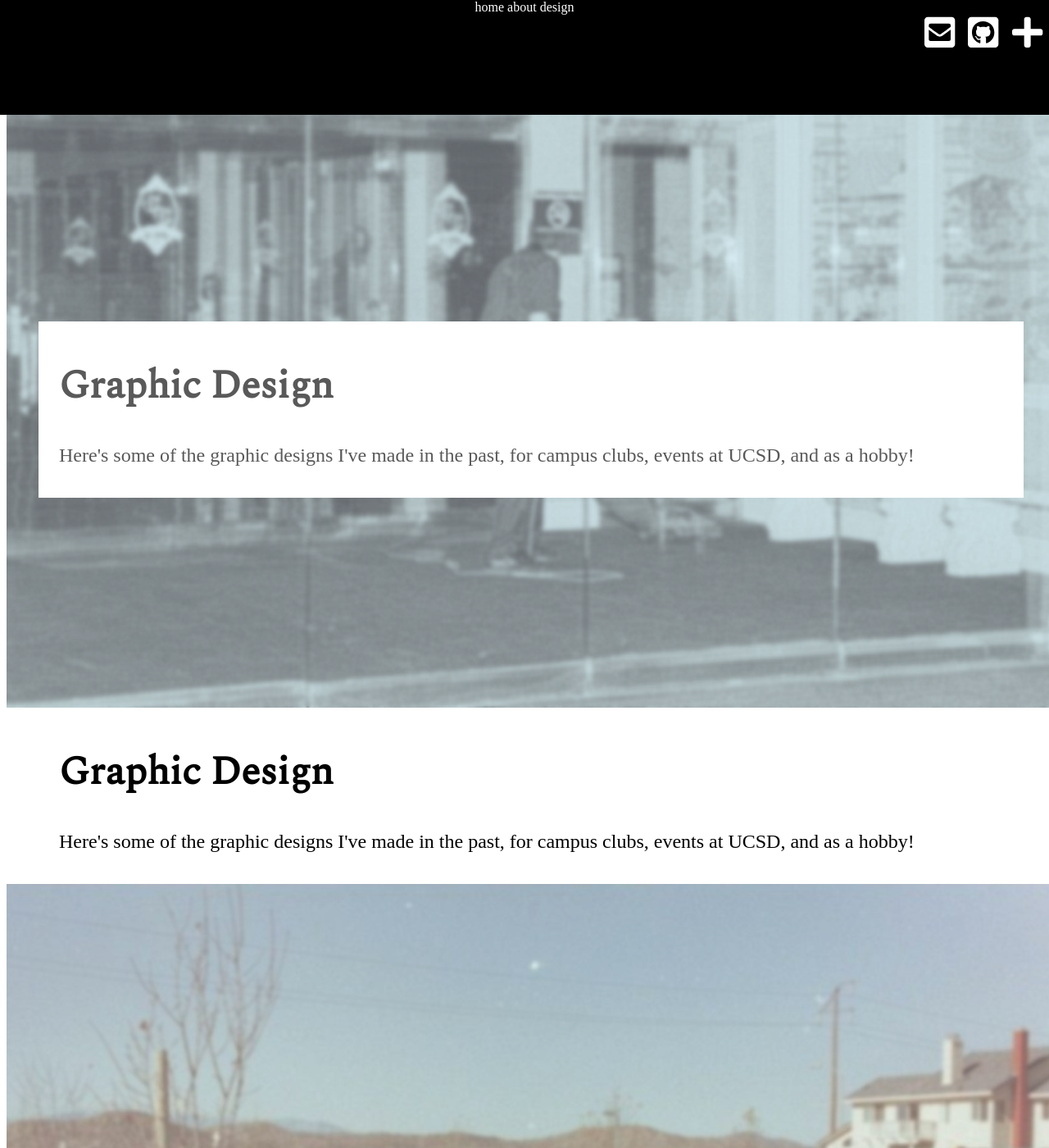
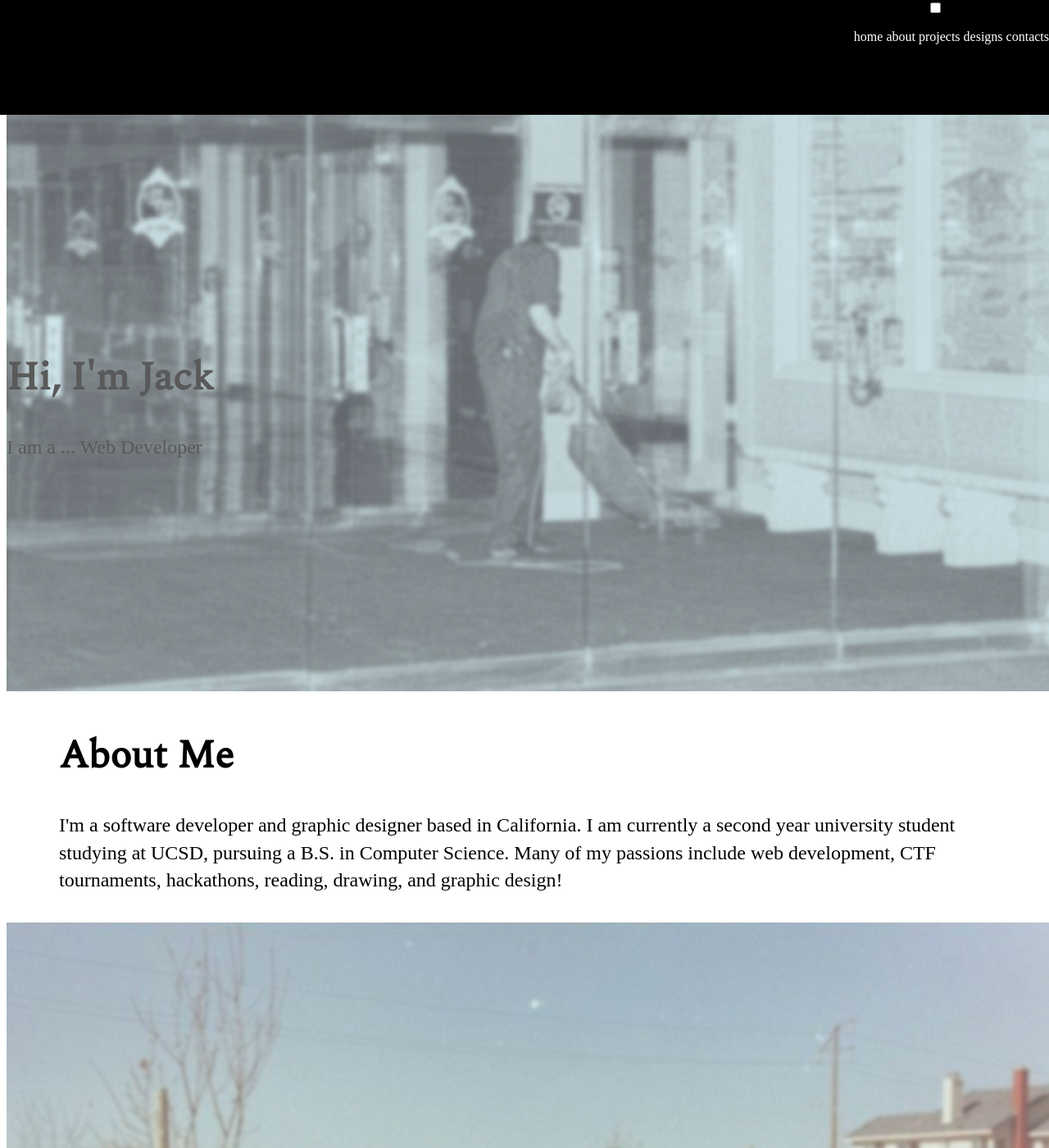
Before and after one commit to caIcutec/caIcutec.github.io, a Jekyll site: the page built from design/index.html, in a window 1280 px wide and 1400 px high. Shown: the whole window at 82% size. Built offline with Jekyll 4.4.1, drawn with Linux system fonts in a browser that asks for light colours; nearby versions of some CDN libraries.

Commit message:
Updated default layout

```diff
--- a/_layouts/default.html
+++ b/_layouts/default.html
@@ -4,8 +4,7 @@
     <!-- to put in head.html -->
     <head>
       <script defer src="https://use.fontawesome.com/releases/v5.4.1/js/all.js" integrity="sha384-L469/ELG4Bg9sDQbl0hvjMq8pOcqFgkSpwhwnslzvVVGpDjYJ6wJJyYjvG3u8XW7" crossorigin="anonymous"></script>
-      <link href="https://fonts.googleapis.com/css?family=Spectral&display=swap" rel="stylesheet">
-      <title>{{page.title}}</title>
+      <title>Jack Yang</title>
       <link rel="stylesheet" type="text/css" href="/css/main.css">
     </head>
 
@@ -14,26 +13,45 @@
     <!-- TOP LINKS to put in header.html -->
       <nav>
         <div class="fixed-header" id="clear">
+          <!--
           <a href="/">home</a>
           <a href="/about">		about</a>
           <a href="/design"> 	 design</a>
+          -->
           <div class="icon-flex">
-          <a href="mailto:jayang@ucsd.edu">
+            <flex-elt href="mailto:jayang@ucsd.edu">
               <span class="fa-stack fa-lg">
                 <i class="fas fa-envelope-square fa-stack-2x"></i>
               </span>
-   		    </a>
-    	    <a href="https://github.com/caicutec">
+             </flex-elt>
+            <flex-elt href="https://github.com/caicutec">
               <span class="fa-stack fa-lg">
                 <i class="fab fa-github-square fa-stack-2x"></i>
               </span>
-        	</a>
-          <a href="#">
+            </flex-elt>
+            <flex-elt href="https://devpost.com/caicutec">
               <span class="fa-stack fa-lg">
-           	  <i class="fa fa-plus fa-stack-2x"></i>
+                <i class="fas fa-code fa-stack-2x"></i>
               </span>
-    	    </a>
+            </flex-elt>
+            <flex-elt>
+            <input type="checkbox" id="chk">
+              <label for="chk" class="show-menu" style:"right:0">
+                  <i class="fa fa-bars fa-stack-2x"></i>
+              </label>
+              <ul class="menu">
+                <a href="/">home</a>
+                <a href="/about">about</a>
+                <a href="/design">projects</a>
+                <a href="/design">designs</a>
+                <a href="/design">contacts</a>
+                <label for="chk" class="hide-menu">
+                  <i class="fas fa-times fa-stack-2x"></i>
+                </label>
+              </ul>
+            </flex-elt>
           </div>
+
         </div>
       </nav>
 
@@ -58,16 +76,24 @@
 
 
       <div class="bgimg-1">
-        <div class="container" id="content">
-        {{ content }}
+        	<div class="img-text">
+        	<h1>Hi, I'm Jack</h1>
+		      <p>I am a ... Web Developer</p>
           </div>
       </div>
     <div class="container" id="content">
-        {{ content }}
+      <h1>About Me</h1>
+		    <p>I'm a software developer and graphic designer based in California. I am currently a second year university student studying at UCSD, pursuing a B.S. in Computer Science. Many of my passions include web development, CTF tournaments, hackathons, reading, drawing, and graphic design!</p>
+  	</div>
+
         </div>
       <div class="bgimg-2">
         <div class="container" id="hidden-content" style="opacity:0">
-        {{ content }}
+        	<div class="design">
+        	<h1>Graphic Design</h1>
+		<p>Here's some of the graphic designs I've made in the past, for campus clubs, events at UCSD, and as a hobby!</p>
+  	</div>
+
         </div>
       </div>
    </body>
```
Lines whose indentation alone changed are shown as unchanged.
